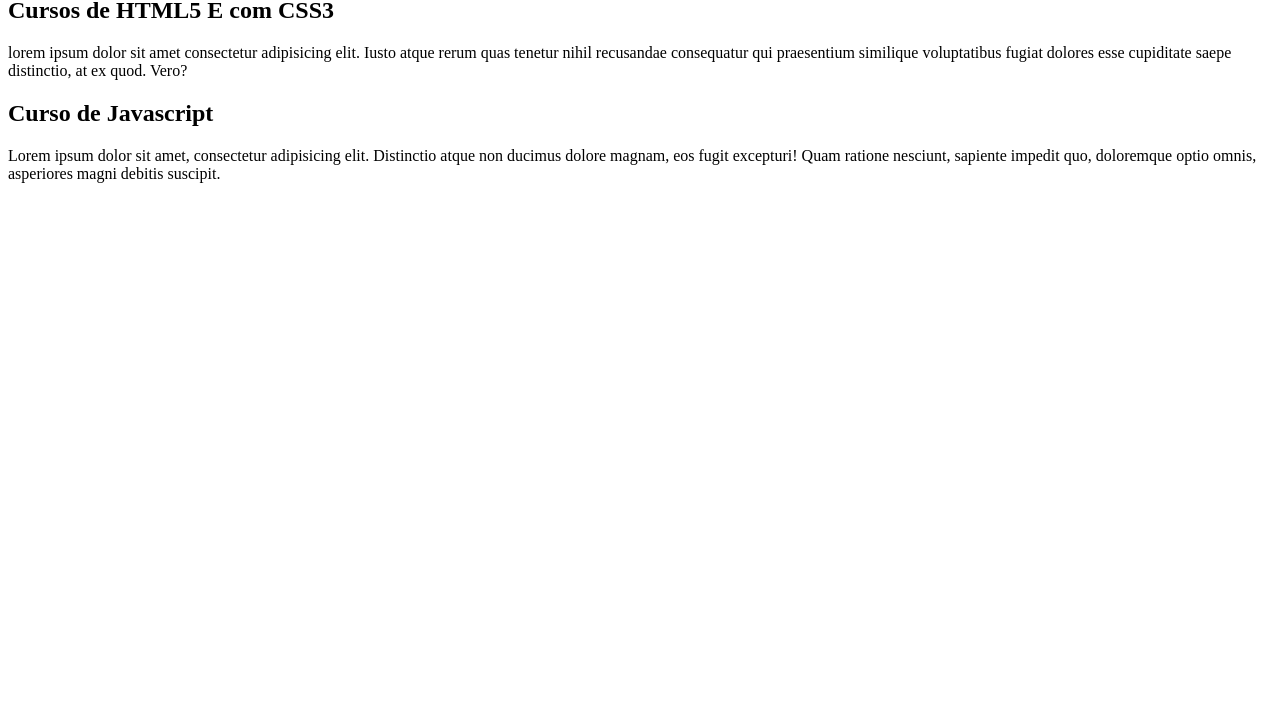
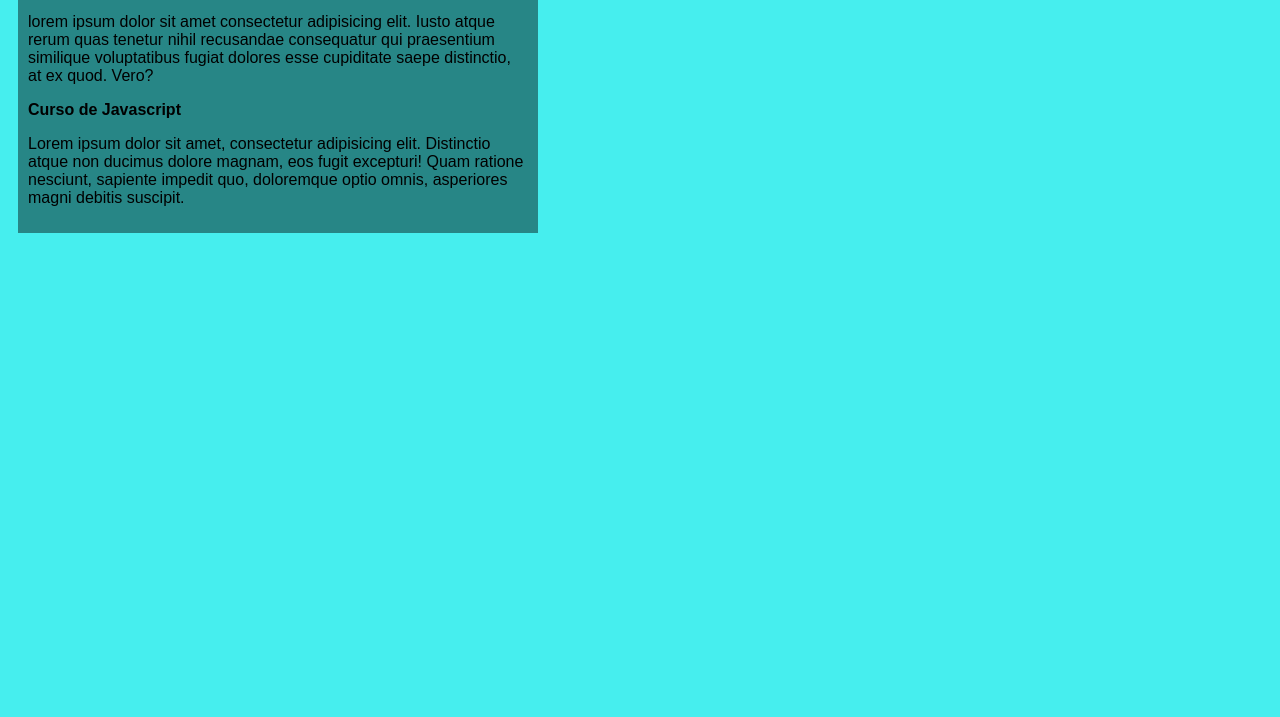
Before and after one commit to ELSON-341/projeto-site, a plain HTML site: page index.html in a window 1280 px wide. Shown: the part 83-800 px from the top of the page. Drawn offline with Linux system fonts and the light colour scheme.

Commit message:
Adicionando link CSS.

```diff
--- a/index.html
+++ b/index.html
@@ -5,6 +5,7 @@
     <meta http-equiv="X-UA-Compatible" content="IE=edge">
     <meta name="viewport" content="width=device-width, initial-scale=1.0">
     <title>Site Curso em Video</title>
+    <link rel="stylesheet" href="/estilos/style.css">
 </head>
 <body>
     <main>
```
